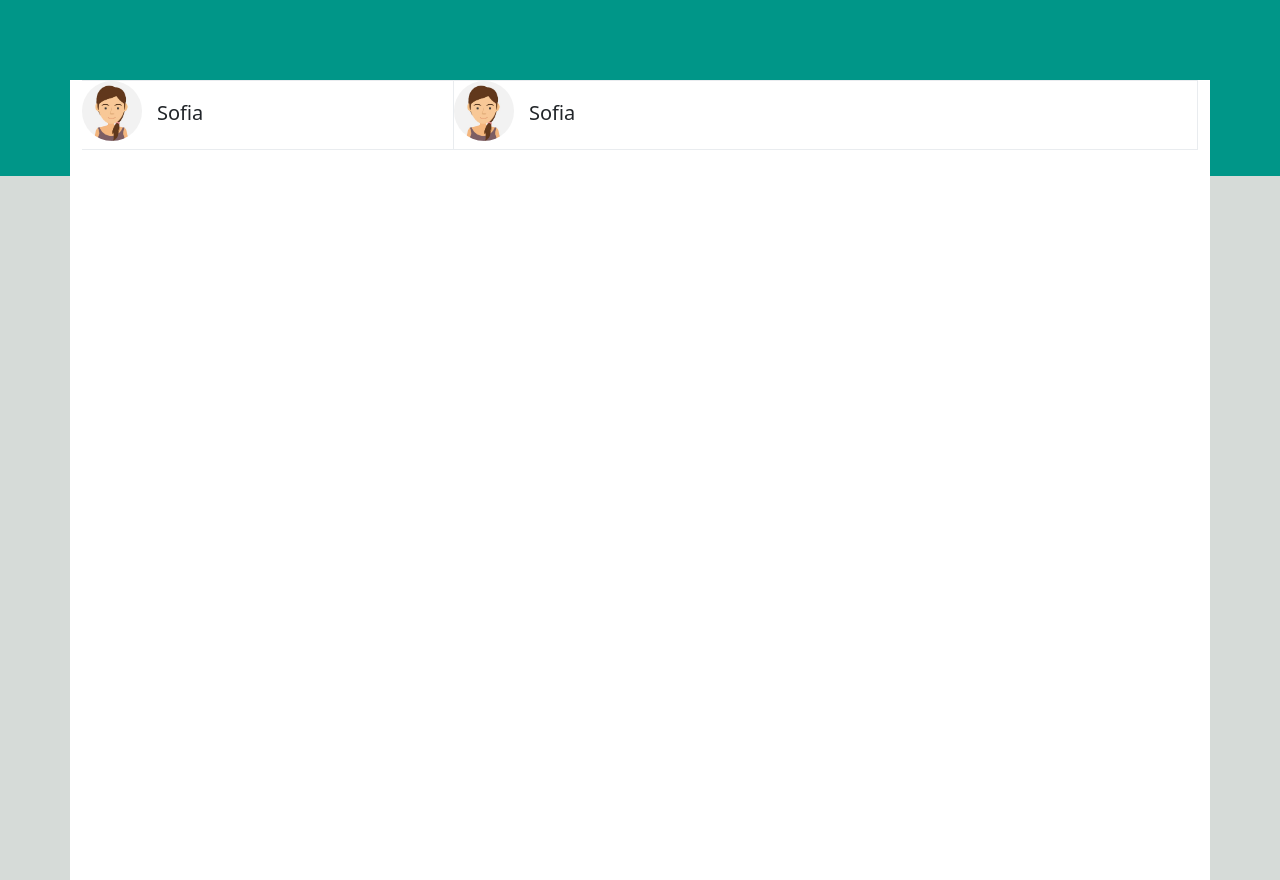
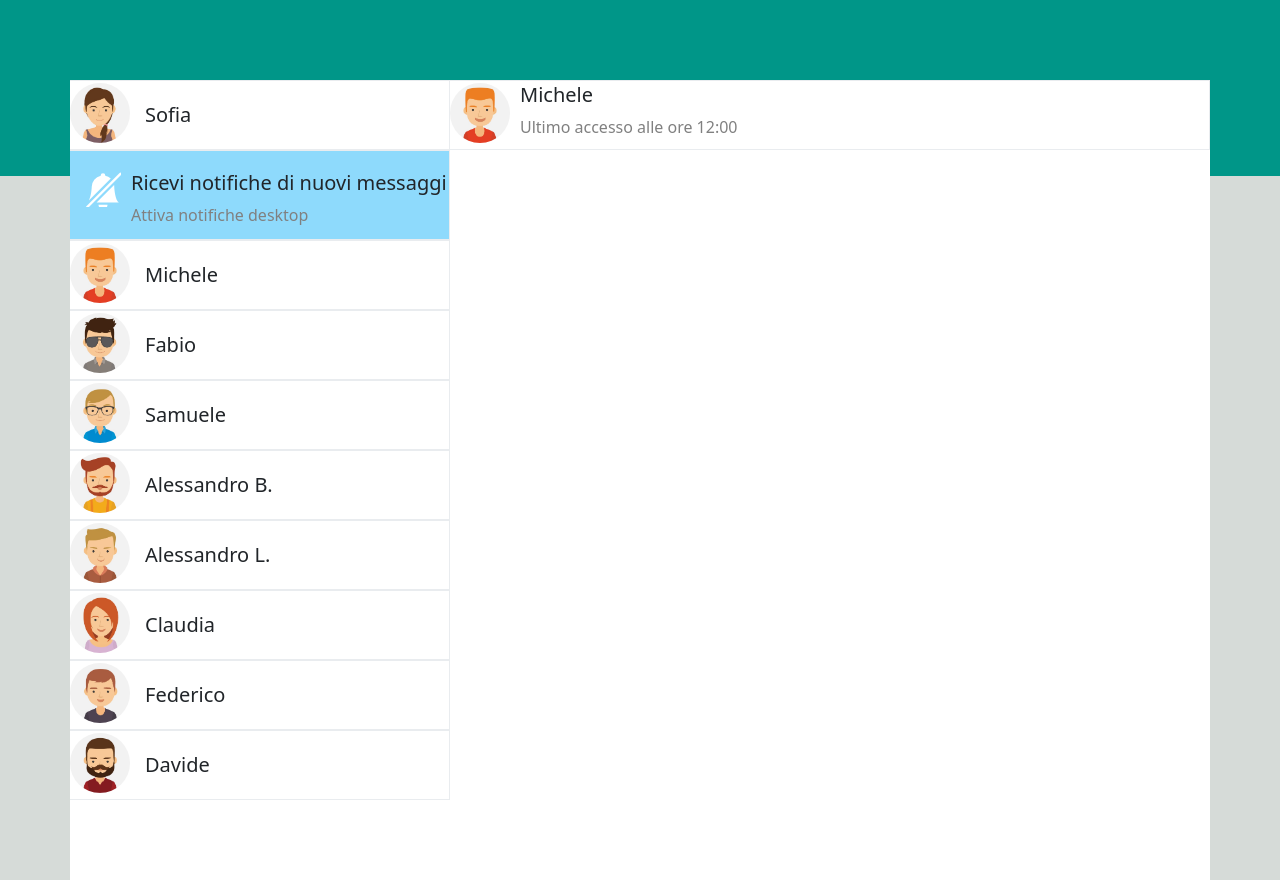
Before and after one commit to DarioOliviero24/vue-boolzapp, a plain HTML site: page index.html in a window 1280 px wide. Drawn offline with nearby package versions, Linux system fonts and the light colour scheme.

Commit message:
Aggiunte card

```diff
--- a/css/style.css
+++ b/css/style.css
@@ -18,8 +18,27 @@
     margin-left: 15px;
 
 }
+.MS{
+    margin-left: 10px;
+}
+#app{
+    padding: 0;
+}
 .height{
     height: 70px;
+}
+.height2{
+    height: 90px;
+}
+.a{
+    text-decoration: none;
+    color: grey;
+}
+.POS{
+    margin-top:2px;
+}
+.p{
+    color: grey;
 }
 /*GENERAL*/
 .Window{
@@ -36,22 +55,6 @@
 .my-row{
     display: flex;
 }
-
-/*HEADER*/
 .BG{
-    background-color: #009688;
-    height: 180px;
+    background-color: #8edafc;
 }
-
-
-
-
-/*MAIN*/
-
-
-
-
-
-
-
-/*FOOTER*/
--- a/index.html
+++ b/index.html
@@ -16,11 +16,11 @@
     <div class="Window container M" id="app">
         <!--MAIN-->
         <main>
-            <div class="row g-0 p-0 text-center">
+            <div class="row g-0 p-0">
                 <!--SINISTRA-->
                 <!--AVATAR-IO-->
                 <div class="height col-6 col-md-4 border border-start-0 border-light-subtle">
-                    <div class="my-row">
+                    <div class="my-row POS">
                         <img class="img" src="img/avatar_io.jpg" alt="avatar_io">
                         <h5 class="MH">Sofia</h5>
                     </div>
@@ -31,13 +31,22 @@
                     </div>
                 </div>
 
+
+
+
                 <!--DESTRA-->
                 <div class="height col-sm-6 col-md-8 border border-start-0 border-light-subtle">
                     <!--ACCOUNT CHAT-APERTA-->
                     <div>
-                        <div class="my-row">
-                            <img class="img" src="img/avatar_io.jpg" alt="avatar_io">
-                            <h5 class="MH">Sofia</h5>
+                        <div class="my-row POS">
+                            <img class="img" src="img/avatar_1.jpg" alt="avatar_1">
+                            <div>
+                               <h5 class="MS">Michele</h5>
+                               <p class="MS p">
+                                   Ultimo accesso alle ore 12:00
+                               </p>
+                            </div>
+
                         </div>
                         <div>
                         <!--ICONE-->
@@ -50,8 +59,126 @@
 
                     </div>
                 </div>
+            </div>
+            <div class="row g-0 p-0">
+                <!--SINISTRA-->
+                <div class="height2 col-6 col-md-4 border border-start-0 border-light-subtle BG">
+                    <div class="my-row MH">
+                        <svg xmlns="http://www.w3.org/2000/svg" width="36" height="36" fill="white" class="bi bi-bell-slash-fill" viewBox="0 0 16 16">
+                            <path d="M5.164 14H15c-1.5-1-2-5.902-2-7q0-.396-.06-.776zm6.288-10.617A5 5 0 0 0 8.995 2.1a1 1 0 1 0-1.99 0A5 5 0 0 0 3 7c0 .898-.335 4.342-1.278 6.113zM10 15a2 2 0 1 1-4 0zm-9.375.625a.53.53 0 0 0 .75.75l14.75-14.75a.53.53 0 0 0-.75-.75z"/>
+                        </svg>
+                        <div>
+                           <h5 class="MS">Ricevi notifiche di nuovi messaggi</h5>
+                           <a class="a MS" href="#">
+                               Attiva notifiche desktop
+                           </a>
+                        </div>
 
+                    </div>
+                    <div>
+                        <!--ICONE-->
+
+
+                    </div>
+                </div>
             </div>
+            <!--1-->
+            <div class="height col-6 col-md-4 border border-start-0 border-light-subtle">
+                <div class="my-row POS">
+                    <img class="img" src="img/avatar_1.jpg" alt="avatar_1">
+                    <h5 class="MH">Michele</h5>
+                </div>
+                <div>
+                    <!--ICONE-->
+
+
+                </div>
+            </div>
+            <!--2-->
+            <div class="height col-6 col-md-4 border border-start-0 border-light-subtle">
+                <div class="my-row POS">
+                    <img class="img" src="img/avatar_2.jpg" alt="avatar_2">
+                    <h5 class="MH">Fabio</h5>
+                </div>
+                <div>
+                    <!--ICONE-->
+
+
+                </div>
+            </div>
+            <!--3-->
+            <div class="height col-6 col-md-4 border border-start-0 border-light-subtle">
+                <div class="my-row POS">
+                    <img class="img" src="img/avatar_3.jpg" alt="avatar_3">
+                    <h5 class="MH">Samuele</h5>
+                </div>
+                <div>
+                    <!--ICONE-->
+
+
+                </div>
+            </div>
+            <!--4-->
+            <div class="height col-6 col-md-4 border border-start-0 border-light-subtle">
+                <div class="my-row POS">
+                    <img class="img" src="img/avatar_4.jpg" alt="avatar_4">
+                    <h5 class="MH">Alessandro B.</h5>
+                </div>
+                <div>
+                    <!--ICONE-->
+
+
+                </div>
+            </div>
+            <!--5-->
+            <div class="height col-6 col-md-4 border border-start-0 border-light-subtle">
+                <div class="my-row POS">
+                    <img class="img" src="img/avatar_5.jpg" alt="avatar_5">
+                    <h5 class="MH">Alessandro L.</h5>
+                </div>
+                <div>
+                    <!--ICONE-->
+
+
+                </div>
+            </div>
+            <!--6-->
+            <div class="height col-6 col-md-4 border border-start-0 border-light-subtle">
+                <div class="my-row POS">
+                    <img class="img" src="img/avatar_6.jpg" alt="avatar_6">
+                    <h5 class="MH">Claudia</h5>
+                </div>
+                <div>
+                    <!--ICONE-->
+
+
+                </div>
+            </div>
+            <!--7-->
+            <div class="height col-6 col-md-4 border border-start-0 border-light-subtle">
+                <div class="my-row POS">
+                    <img class="img" src="img/avatar_7.jpg" alt="avatar_7">
+                    <h5 class="MH">Federico</h5>
+                </div>
+                <div>
+                    <!--ICONE-->
+
+
+                </div>
+            </div>
+            <!--8-->
+            <div class="height col-6 col-md-4 border border-start-0 border-light-subtle">
+                <div class="my-row POS">
+                    <img class="img" src="img/avatar_8.jpg" alt="avatar_8">
+                    <h5 class="MH">Davide</h5>
+                </div>
+                <div>
+                    <!--ICONE-->
+
+
+                </div>
+            </div>
+
 
 
         </main>
```
